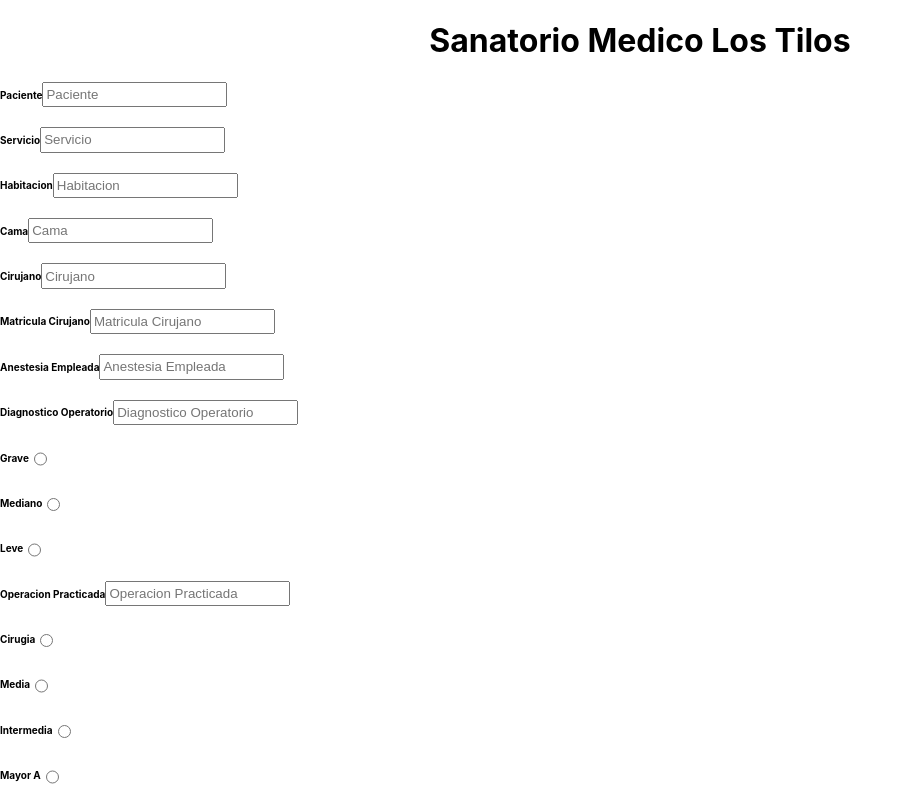
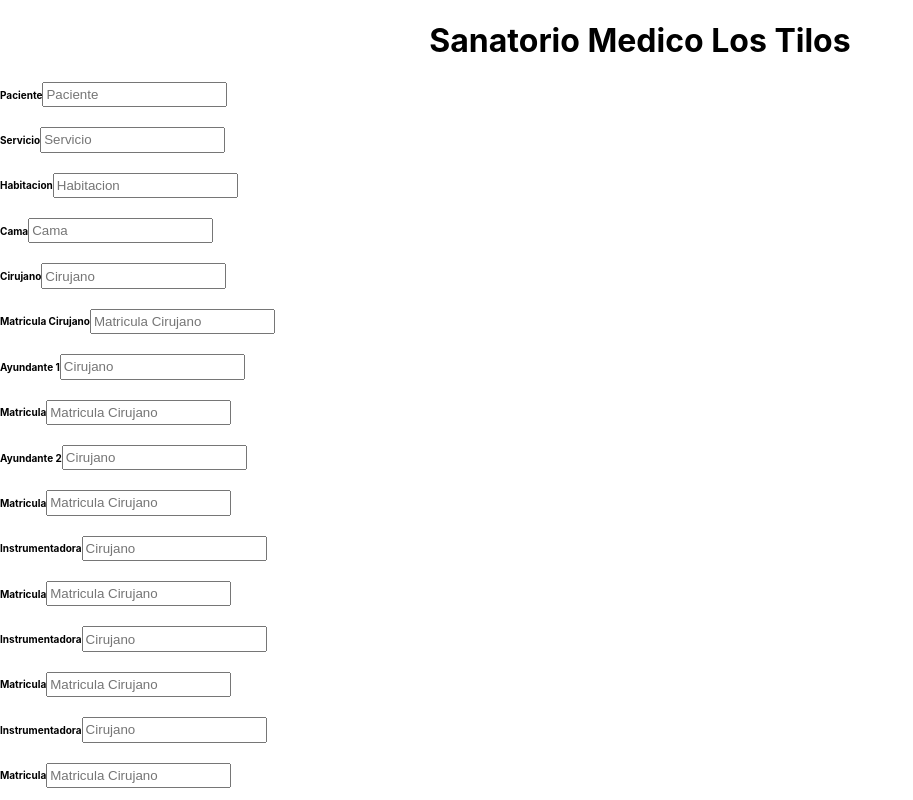
Before and after one commit to deividcingolani/clinica, a React (Create React App) app: page / in a window 1280 px wide. Shown: the top 800 px of the page, without its empty margins (0-913 px from the left). Built offline with nearby package versions, Linux system fonts and the light colour scheme.

Commit message:
add more fields

```diff
--- a/src/components/FormClinica.js
+++ b/src/components/FormClinica.js
@@ -63,6 +63,91 @@ export default function FormClinica() {
         </div>
         <div className="row">
           <h1 className="label">Matricula Cirujano</h1>
+
+          <input
+            type="number"
+            placeholder="Matricula Cirujano"
+            {...register("Matricula Cirujano", { required: true })}
+          />
+        </div>
+        <div className="row">
+          <h1 className="label">Ayundante 1</h1>
+          <input
+            type="text"
+            placeholder="Cirujano"
+            {...register("Cirujano", { required: true })}
+          />
+        </div>
+        <div className="row">
+          <h1 className="label">Matricula </h1>
+
+          <input
+            type="number"
+            placeholder="Matricula Cirujano"
+            {...register("Matricula Cirujano", { required: true })}
+          />
+        </div>
+        <div className="row">
+          <h1 className="label">Ayundante 2</h1>
+          <input
+            type="text"
+            placeholder="Cirujano"
+            {...register("Cirujano", { required: true })}
+          />
+        </div>
+        <div className="row">
+          <h1 className="label">Matricula </h1>
+
+          <input
+            type="number"
+            placeholder="Matricula Cirujano"
+            {...register("Matricula Cirujano", { required: true })}
+          />
+        </div>
+        <div className="row">
+          <h1 className="label">Instrumentadora</h1>
+          <input
+            type="text"
+            placeholder="Cirujano"
+            {...register("Cirujano", { required: true })}
+          />
+        </div>
+        <div className="row">
+          <h1 className="label">Matricula</h1>
+
+          <input
+            type="number"
+            placeholder="Matricula Cirujano"
+            {...register("Matricula Cirujano", { required: true })}
+          />
+        </div>
+        <div className="row">
+          <h1 className="label">Instrumentadora</h1>
+          <input
+            type="text"
+            placeholder="Cirujano"
+            {...register("Cirujano", { required: true })}
+          />
+        </div>
+        <div className="row">
+          <h1 className="label">Matricula</h1>
+
+          <input
+            type="number"
+            placeholder="Matricula Cirujano"
+            {...register("Matricula Cirujano", { required: true })}
+          />
+        </div>
+        <div className="row">
+          <h1 className="label">Instrumentadora</h1>
+          <input
+            type="text"
+            placeholder="Cirujano"
+            {...register("Cirujano", { required: true })}
+          />
+        </div>
+        <div className="row">
+          <h1 className="label">Matricula</h1>
 
           <input
             type="number"
```
